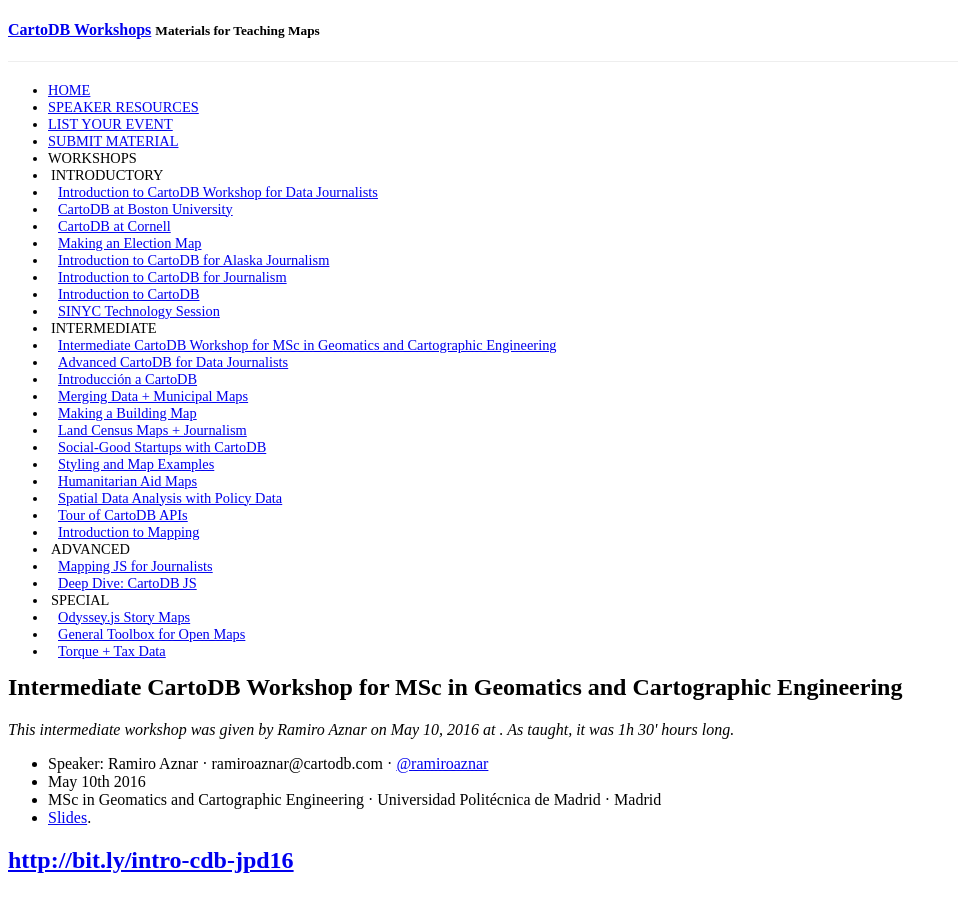
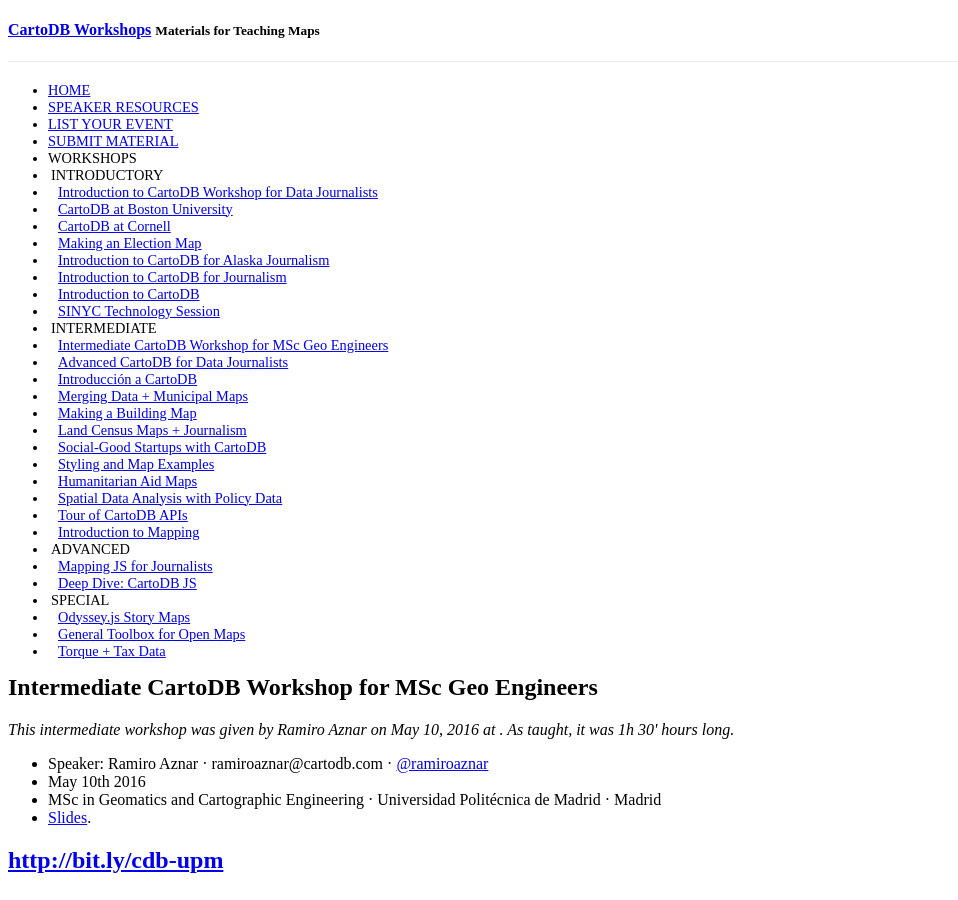
Before and after one commit to CartoDB/training, a Jekyll site: the page built from _posts/2016-05-10-cdb-upm.md, in a window 1280 px wide and 900 px high. Shown: the whole window, without its empty margins (0-958 px from the left). Built offline with Jekyll 4.4.1, drawn with Linux system fonts in a browser that asks for light colours; a style sheet for code colours, icons or effects is not loaded.

Commit message:
add link and change title

```diff
--- a/_posts/2016-05-10-cdb-upm.md
+++ b/_posts/2016-05-10-cdb-upm.md
@@ -1,6 +1,6 @@
 ---
 layout: page
-title: Intermediate CartoDB Workshop for MSc in Geomatics and Cartographic Engineering
+title: Intermediate CartoDB Workshop for MSc Geo Engineers
 category: intermediate
 date: 2016-05-10
 author: 'Ramiro Aznar'
@@ -12,7 +12,7 @@
 * MSc in Geomatics and Cartographic Engineering · Universidad Politécnica de Madrid · Madrid
 * [Slides](https://docs.google.com/presentation/d/1ZlAfAD44BI-r1PArEPAK7FWq6UuA7-a0cPttWhu1amA/edit#slide=id.g12f643df12_1_449).
 
-## [http://bit.ly/intro-cdb-jpd16](http://bit.ly/intro-cdb-jpd16)
+## [http://bit.ly/cdb-upm](http://bit.ly/cdb-upm)
 
 ## Contents
 - [Importing datasets](#import)
```
